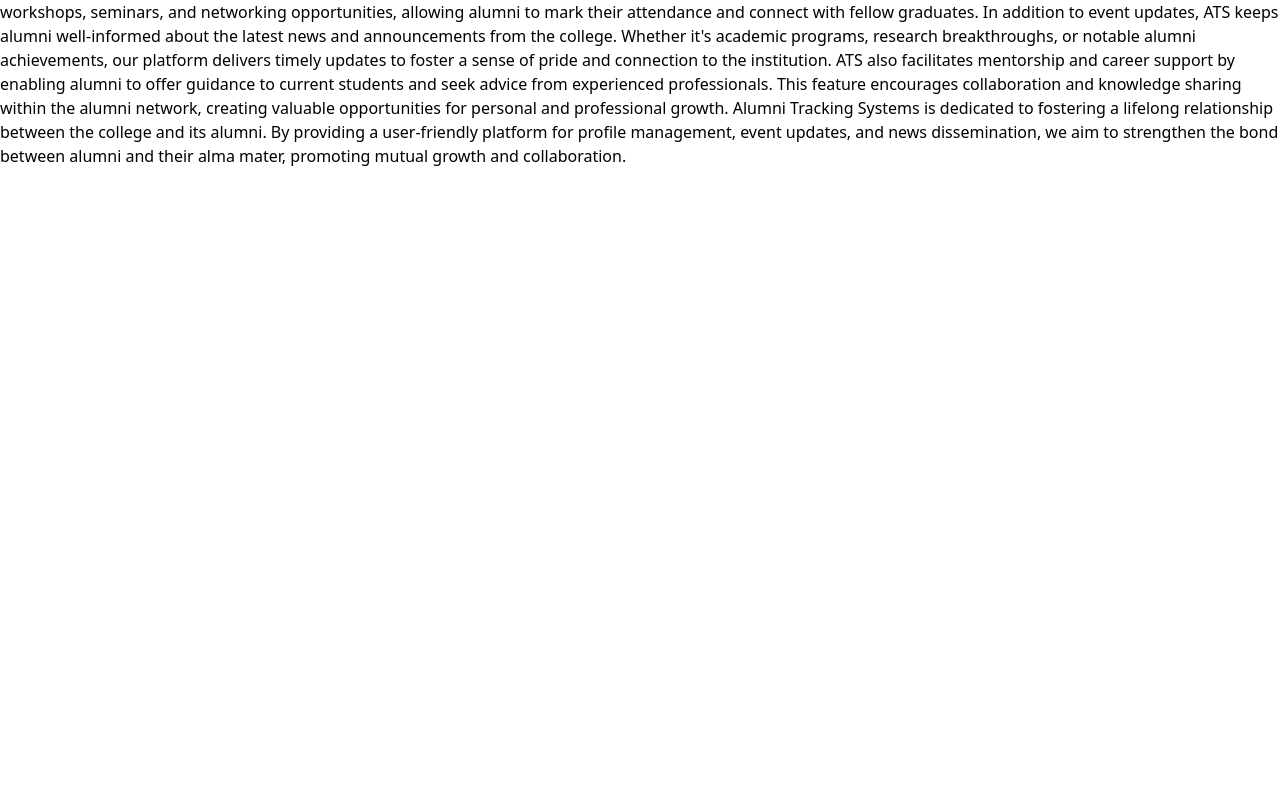
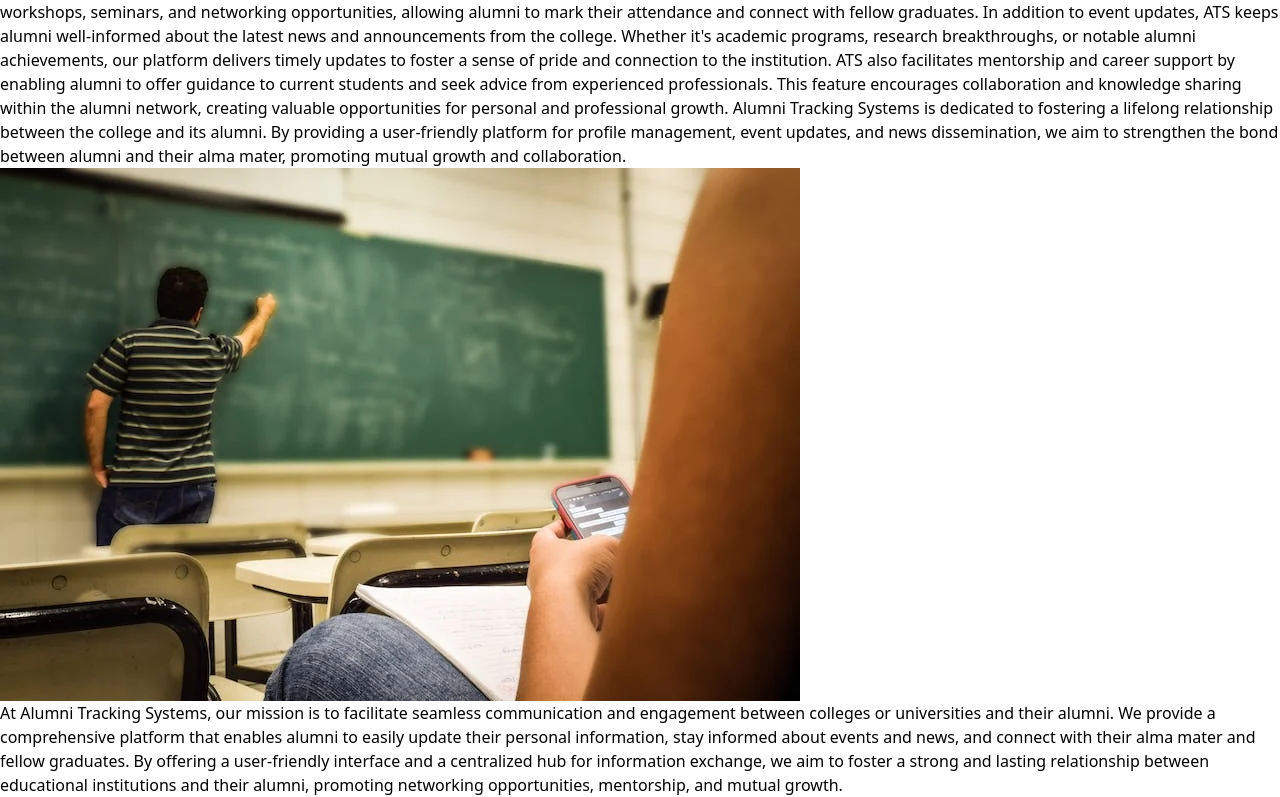
Before and after one commit to NotTheRightGuy/Alumini-Tracking-System, a React (Vite) app in the folder FrontEnd/: page / in a window 1280 px wide. Shown: the part 852-1649 px from the top of the page. Before the commit the page ends 1020 px from the top, so only its background shows below. Built offline with nearby package versions, Linux system fonts and the light colour scheme.

Commit message:
updated home

```diff
--- a/FrontEnd/src/pages/About.jsx
+++ b/FrontEnd/src/pages/About.jsx
@@ -6,7 +6,6 @@
                 </hr>
             </h1>
             <h1 className="text-[#fff]">
-
             Alumni Tracking Systems (ATS) is a comprehensive platform that empowers college alumni to easily update their personal information while providing them with access to the latest events and news related to their alma mater. With ATS, alumni can conveniently maintain and manage their details, ensuring accurate and up-to-date records.
 Our platform serves as a central hub for alumni to stay connected and engaged with their college community. ATS showcases a wide range of events, including reunions, workshops, seminars, and networking opportunities, allowing alumni to mark their attendance and connect with fellow graduates.
 In addition to event updates, ATS keeps alumni well-informed about the latest news and announcements from the college. Whether it's academic programs, research breakthroughs, or notable alumni achievements, our platform delivers timely updates to foster a sense of pride and connection to the institution.
--- /dev/null
+++ b/FrontEnd/src/pages/Hero.jsx
@@ -0,0 +1,12 @@
+import React from 'react'
+import hero from '../images/hero.webp'
+const Hero = () => {
+  return (
+    <div className='flex'>
+      <img src={hero} />
+      <h1 className='pt-10 pl-7'>At Alumni Tracking Systems, our mission is to facilitate seamless communication and engagement between colleges or universities and their alumni. We provide a comprehensive platform that enables alumni to easily update their personal information, stay informed about events and news, and connect with their alma mater and fellow graduates. By offering a user-friendly interface and a centralized hub for information exchange, we aim to foster a strong and lasting relationship between educational institutions and their alumni, promoting networking opportunities, mentorship, and mutual growth.</h1>
+    </div>
+  )
+}
+
+export default Hero
--- a/FrontEnd/src/pages/Home.jsx
+++ b/FrontEnd/src/pages/Home.jsx
@@ -1,14 +1,18 @@
 import React from "react";
 import alumni_2 from '../images/alumni_2.jpeg'
 import About from "./About";
+import Hero from "./Hero";
 const Home = () => {
   return(
     <div>
-      <div className="flex justify-center w-full h-1/4 ">
+      <div className="flex justify-center w-full">
         <img  className="w-full px-20" src={alumni_2}/>
       </div>
       <div className="bg-[#00356B] w-1/2 p-5 px-20 m-auto translate-y-[-18rem]">
         <About/>
+      </div>
+      <div className=" p-5 translate-y-[-14rem]">
+        <Hero/>
       </div>
     </div>
 
```
Also changed, not shown: FrontEnd/src/images/hero.webp (added).
